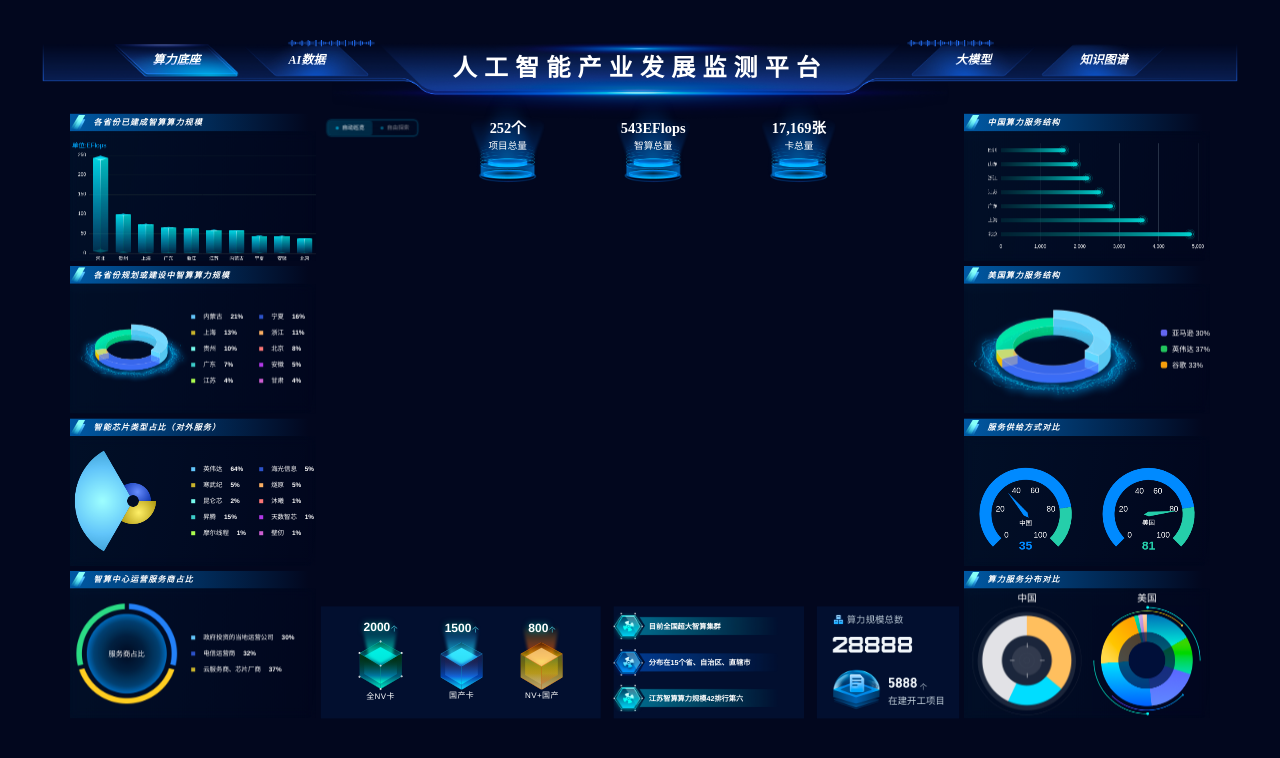
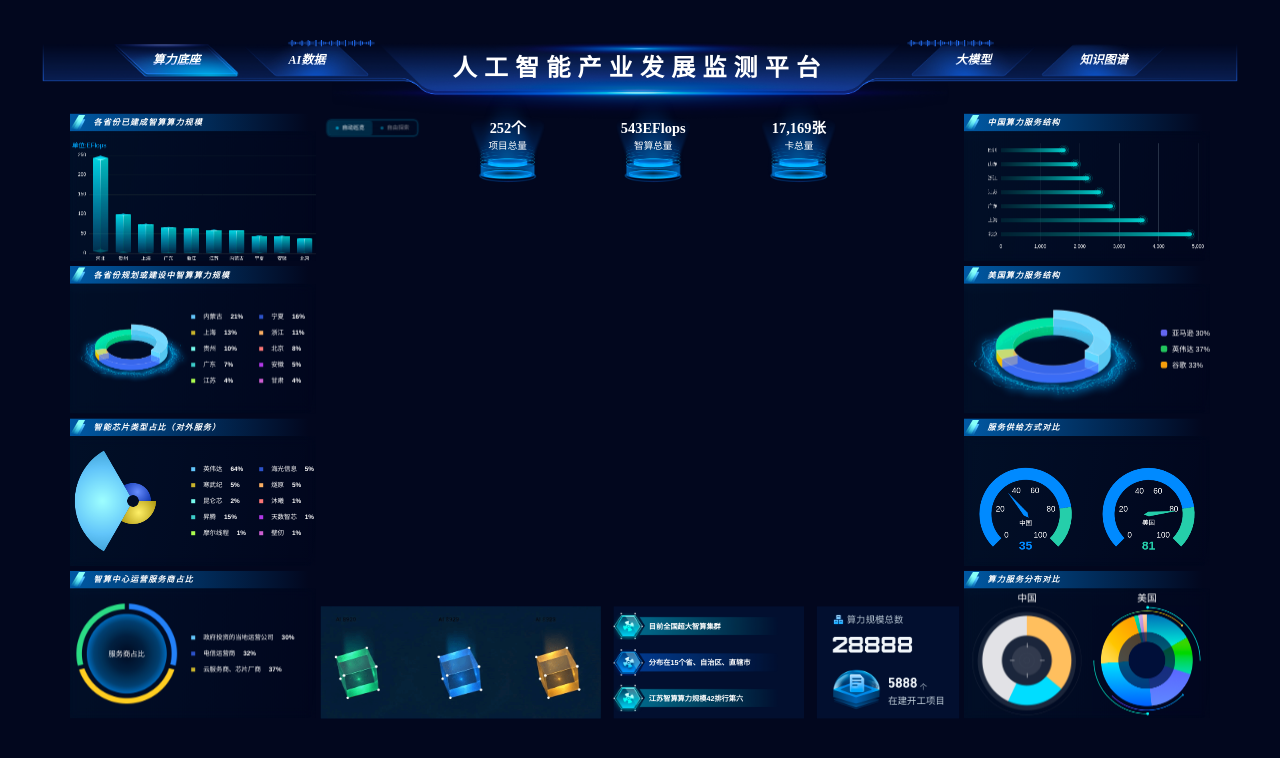
Before and after one commit to eason-shi/ai-monitor-platform, a React (Vite) app: page / in a window 1280 px wide. Shown: the top 758 px of the page. Built offline with nearby package versions, Linux system fonts and the light colour scheme; no server answers; a web font is replaced by a local one.

Commit message:
feat:gif

```diff
--- a/src/ui/distribution/chip-count-info.tsx
+++ b/src/ui/distribution/chip-count-info.tsx
@@ -7,8 +7,13 @@ import {
 
 export function ChipCountInfo() {
   return (
-    <div className="w-[700px] h-full bg-[#00327D2E] flex justify-evenly items-center">
-      <SingleChipCountInfo
+    <div className="relative w-[700px] h-full bg-[#00327D2E] flex justify-evenly items-center">
+      <img
+        src="/chip-count.gif"
+        alt=""
+        className="absolute inset-0 w-full h-full object-cover"
+      />
+      {/* <SingleChipCountInfo
         icon={<NvChipCountIcon />}
         count="2000"
         type="全NV卡"
@@ -22,7 +27,7 @@ export function ChipCountInfo() {
         icon={<MixedChipCountIcon />}
         count="800"
         type="NV+国产"
-      />
+      /> */}
     </div>
   );
 }
```
Also changed, not shown: public/chip-count.gif (added).
